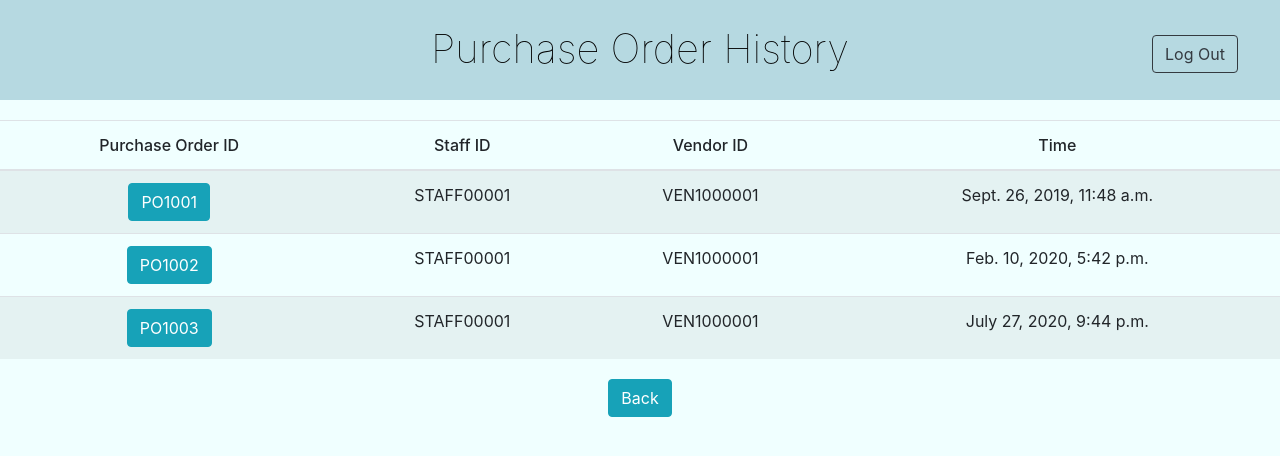
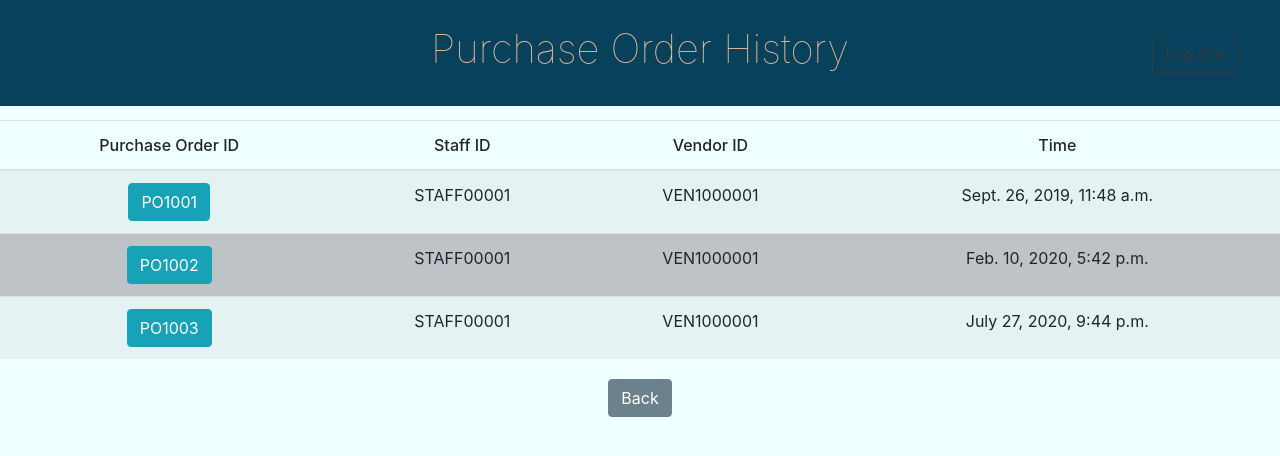
Before and after one commit to joshuamrles/Group3-Purchase-Management-System, a Django app: page /purchaseorderhistory in a window 1280 px wide. Shown: the top 456 px of the page. Run offline with Django 3.2, Linux system fonts and the light colour scheme; data comes from the database, SQL or seed files in the repository; some libraries are stand-ins or nearby versions.

Commit message:
[CR-IMAN-UI] UI Change based on Meeting Discussion

```diff
--- a/PurchaseManagementSystem/PurchaseOrder/templates/PurchaseOrder/purchaseorderhistory.html
+++ b/PurchaseManagementSystem/PurchaseOrder/templates/PurchaseOrder/purchaseorderhistory.html
@@ -34,4 +34,30 @@
 </div>
 
 
+<style>
+    tr > .btn-info {
+        border-color: #cc2936;
+        background-color: #cc2936;
+    }
+
+    .margintop > .btn-info {
+        border-color: #6b818c;
+        background-color: #6b818c;
+    }
+
+    tr:nth-child(even) {
+        background-color: #bdc3c7;
+    }
+
+    .containertitle {
+        background-color: #08415c;
+        border-color: #08415c;
+    }
+
+    .containertitle > .font {
+        color: #f1bf98;
+    }
+
+</style>
+
 {% endblock %}
```
Also changed, not shown: PurchaseManagementSystem/PurchaseOrder/templates/PurchaseOrder/purchaseorderconfirmation.html (+26 -0 lines), PurchaseManagementSystem/PurchaseOrder/templates/PurchaseOrder/purchaseorderdetails.html (+28 -0 lines), PurchaseManagementSystem/PurchaseOrder/templates/PurchaseOrder/purchaseorderform.html (+26 -0 lines), PurchaseManagementSystem/PurchaseOrder/templates/PurchaseOrder/purchaseorderhistorydetails.html (+26 -0 lines).
